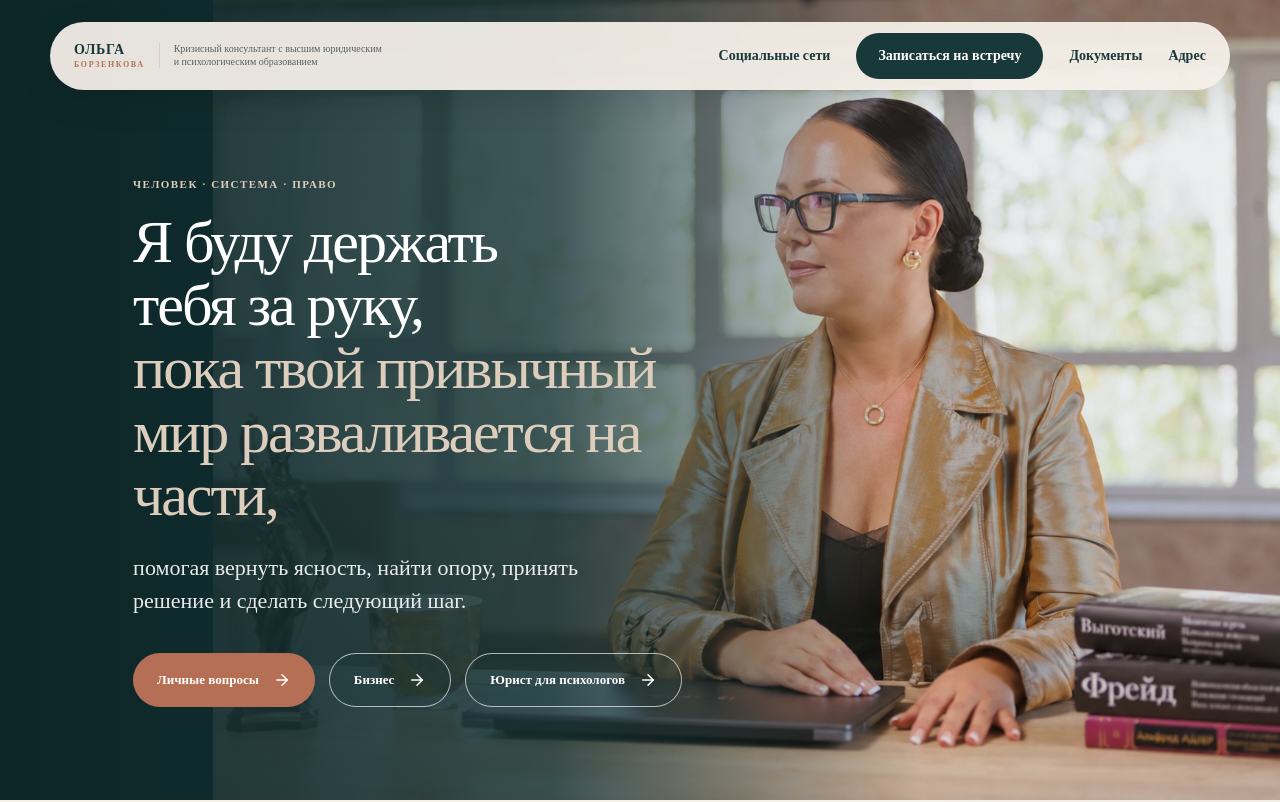
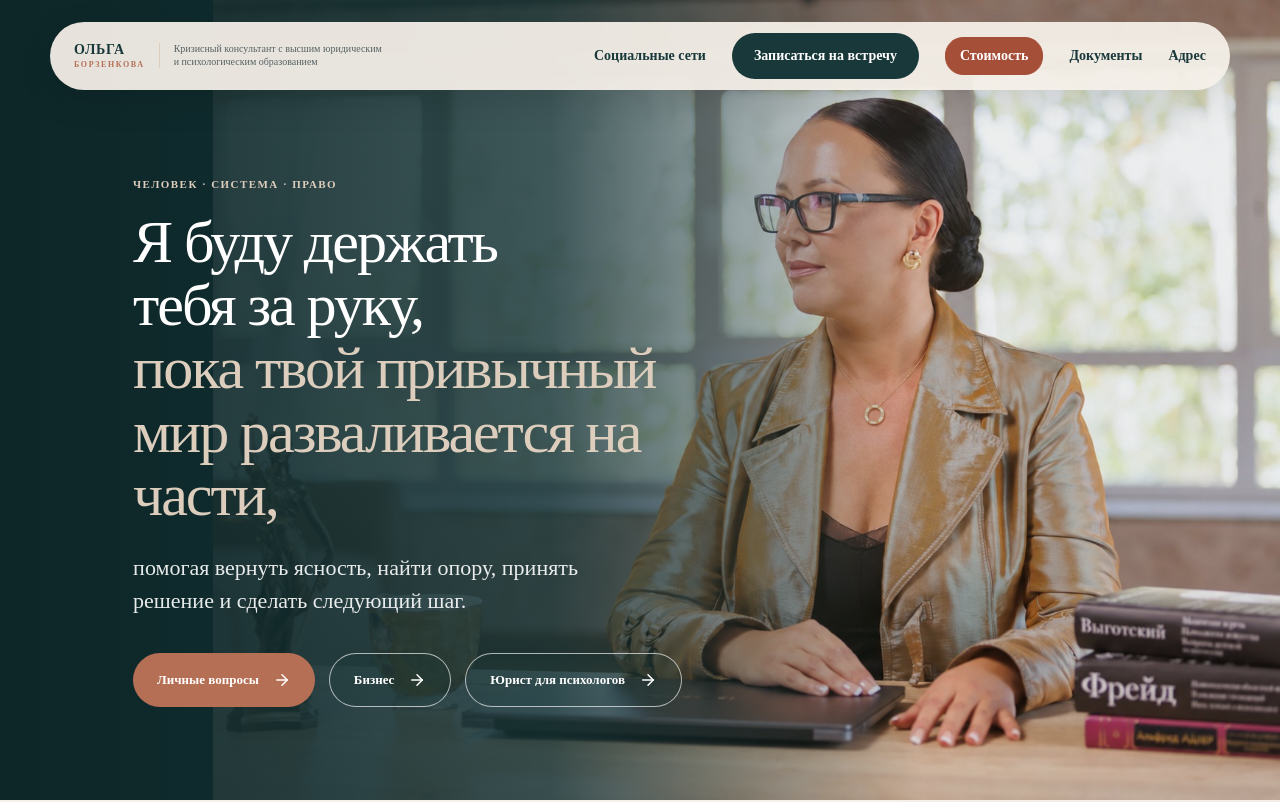
Before and after one commit to bashxp/borzenkova-site, a React (Vite) app: page / in a window 1280 px wide. Shown: the top 802 px of the page. Built offline with nearby package versions, Linux system fonts and the light colour scheme.

Commit message:
Добавить терракотовую кнопку «Стоимость» в меню

```diff
--- a/src/main.tsx
+++ b/src/main.tsx
@@ -45,7 +45,7 @@ const products=[
 ];
 
 function Logo(){return <a className="logo" href="#top"><span>ОЛЬГА</span><small>БОРЗЕНКОВА</small></a>}
-function Header(){const [open,setOpen]=useState(false);return <header><div className="headerBrand"><Logo/><span className="headerRole">Кризисный консультант с высшим юридическим и психологическим образованием</span></div><button className="menuButton" aria-label="Меню" onClick={()=>setOpen(!open)}>{open?<X/>:<Menu/>}</button><nav className={open?'open':''} onClick={()=>setOpen(false)}><a href="#socials">Социальные сети</a><a className="navCta" href="#contact">Записаться на встречу</a><a href="#documents">Документы</a><a href="#office">Адрес</a></nav></header>}
+function Header(){const [open,setOpen]=useState(false);return <header><div className="headerBrand"><Logo/><span className="headerRole">Кризисный консультант с высшим юридическим и психологическим образованием</span></div><button className="menuButton" aria-label="Меню" onClick={()=>setOpen(!open)}>{open?<X/>:<Menu/>}</button><nav className={open?'open':''} onClick={()=>setOpen(false)}><a href="#socials">Социальные сети</a><a className="navCta" href="#contact">Записаться на встречу</a><a className="navPrice" href="#pricing">Стоимость</a><a href="#documents">Документы</a><a href="#office">Адрес</a></nav></header>}
 
 function Home(){return <><div id="top"/><section className="hero"><Header/><div className="heroShade"/><div className="heroCopy"><p className="eyebrow light">ЧЕЛОВЕК · СИСТЕМА · ПРАВО</p><h1 className="heroPromise">Я буду держать тебя за руку,<br/><span>пока твой привычный мир разваливается на части,</span></h1><p className="heroPromiseContinuation">помогая вернуть ясность, найти опору, принять решение и сделать следующий шаг.</p><div className="heroActions"><a className="button copper" href="#personal">Личные вопросы <ArrowRight size={18}/></a><a className="button outline" href="#business">Бизнес <ArrowRight size={18}/></a><a className="button outline" href="#psychologist-law">Юрист для психологов <ArrowRight size={18}/></a></div></div></section>
 <main>
@@ -90,5 +90,5 @@ function Home(){return <><div id="top"/><section className="hero"><Header/><div
 </main><footer><Logo/><a href="#documents">Документы</a><span>© 2026</span></footer></>}
 
 function Article({post}:{post:typeof posts[0]}){return <><Header/><main className="article"><a href="#/" className="back">← Вернуться на главную</a><p className="eyebrow">{post.tag} · {post.read}</p><h1>{post.title}</h1><p className="articleLead">{post.lead}</p>{post.body.map(x=><p key={x}>{x}</p>)}<div className="articleCta"><h2>Сложность уже влияет на решение?</h2><a className="button copper" href="#/" onClick={()=>setTimeout(()=>document.getElementById('contact')?.scrollIntoView(),0)}>Записаться на встречу <ArrowRight size={18}/></a></div></main></>}
-function App(){const [hash,setHash]=useState(location.hash);useEffect(()=>{const f=()=>{setHash(location.hash);scrollTo(0,0)};addEventListener('hashchange',f);return()=>removeEventListener('hashchange',f)},[]);const slug=hash.match(/^#\/blog\/(.+)$/)?.[1];const post=posts.find(p=>p.slug===slug);return post?<Article post={post}/>:<Home/>}
+function App(){const [hash,setHash]=useState(location.hash);useEffect(()=>{const f=()=>{setHash(location.hash);if(location.hash==='#pricing'){requestAnimationFrame(()=>document.getElementById('pricing')?.scrollIntoView())}else{scrollTo(0,0)}};addEventListener('hashchange',f);return()=>removeEventListener('hashchange',f)},[]);const slug=hash.match(/^#\/blog\/(.+)$/)?.[1];const post=posts.find(p=>p.slug===slug);return post?<Article post={post}/>:<Home/>}
 createRoot(document.getElementById('root')!).render(<React.StrictMode><App/></React.StrictMode>);
--- a/src/styles.css
+++ b/src/styles.css
@@ -145,5 +145,8 @@ footer{grid-template-columns:1fr auto}
 .pricingDetails{font-size:16px;line-height:1.5;margin:0 0 24px}
 .pricingCta{display:flex;align-items:center;justify-content:space-between;gap:12px;border-top:1px solid currentColor;padding-top:18px;margin-top:auto;font-size:15px;font-weight:700}
 .pricingCta svg{flex-shrink:0}
+nav a.navPrice{background:#a64f38;color:#fff;border:1px solid #a64f38;border-radius:18px;padding:10px 14px}
+nav a.navPrice:hover{background:#873e2b;color:#fff}
+nav a.navPrice:focus-visible{outline:2px solid currentColor;outline-offset:3px}
 @media(max-width:1000px){.pricingCard{padding:24px}.pricingCard h3{font-size:25px}.pricingOptions dd{font-size:31px}}
 @media(max-width:800px){.pricingGrid{grid-template-columns:1fr;margin-top:30px}.pricingCard h3{min-height:0;margin-bottom:20px}.pricingCta{margin-top:14px}}
```
